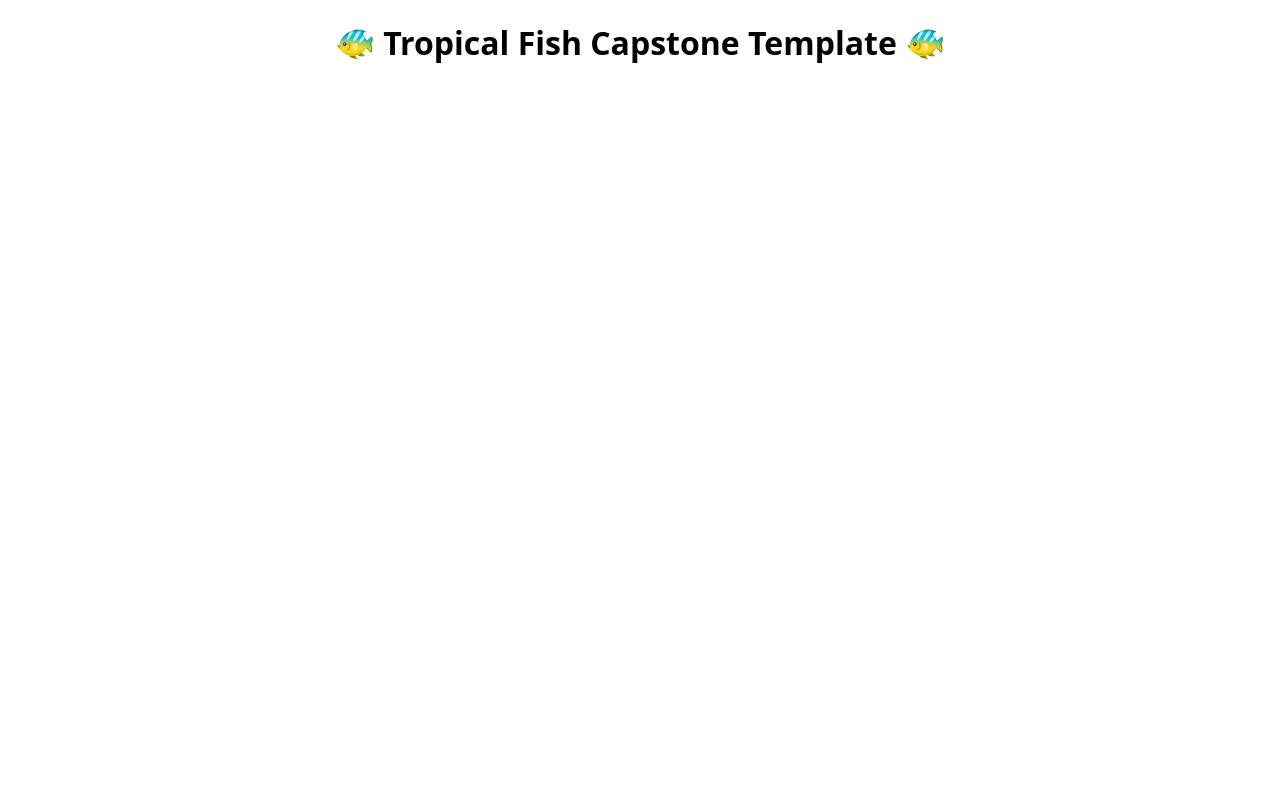
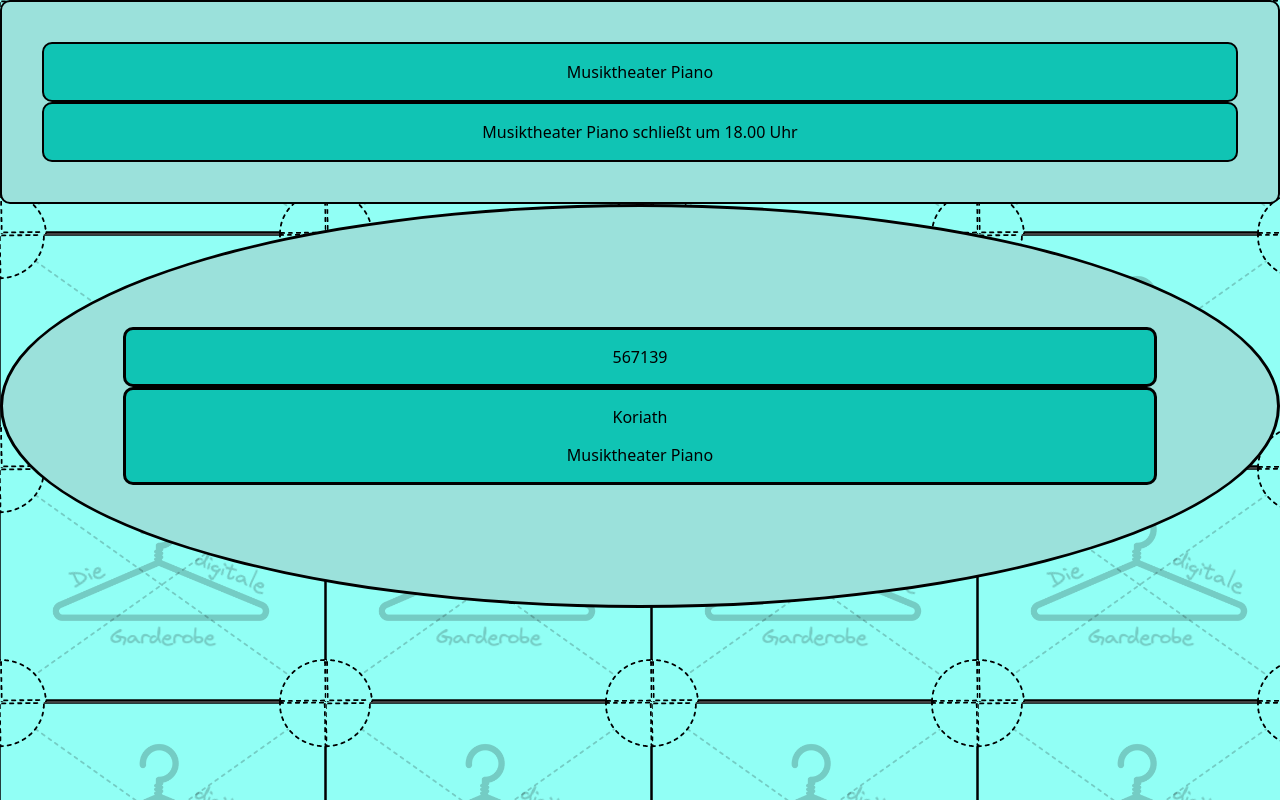
Before and after one commit to XxKikoxX/capstone-project, a Next.js app: page / in a window 1280 px wide. Built offline with nearby package versions, Linux system fonts and the light colour scheme.

Commit message:
start coding

```diff
--- /dev/null
+++ b/DB/data.js
@@ -0,0 +1,9 @@
+export const locations = [
+  {
+    id: "567139",
+    name: "Musiktheater Piano",
+    stadt: "Dortmund",
+    closing: "18.00 Uhr",
+    userName: "Koriath",
+  },
+];
--- /dev/null
+++ b/components/Eingabefeld 1/index.js
@@ -0,0 +1,34 @@
+import styled from "styled-components";
+import { locations } from "../../DB/data";
+
+export default function Heading() {
+  return (
+    <Wrapper>
+      <Border>
+        <p>{locations[0].name}</p>
+      </Border>
+      <Border>
+        <p>
+          {locations[0].name} schließt um {locations[0].closing}
+        </p>
+      </Border>
+    </Wrapper>
+  );
+}
+
+/* Border und grau Grüner Hintergrund */
+export const Wrapper = styled.article`
+  border: 2px solid black;
+  border-radius: 10px;
+  text-align: center;
+  padding: 40px;
+  background: #9be1db;
+`;
+
+/* Border und dunkel grüner Hintergrund */
+export const Border = styled.article`
+  border: 2px solid black;
+  border-radius: 10px;
+  background: #10c4b4;
+  padding: 1px;
+`;
--- a/components/Heading/index.js
+++ /dev/null
@@ -1,6 +0,0 @@
-import styled from "styled-components";
-
-const Heading = styled.h1`
-  text-align: center;
-`;
-export default Heading;
--- /dev/null
+++ b/components/Marke/index.js
@@ -0,0 +1,43 @@
+import styled from "styled-components";
+import { locations } from "../../DB/data";
+
+/* Hier entsteht meine Marke
+   mit dem Benutzernamen der
+   location id und der location */
+
+export default function Marke() {
+  return (
+    <>
+      <Wrapper>
+        <Border>
+          <article>
+            <p>{locations[0].id}</p>
+          </article>
+        </Border>
+        <Border>
+          <article>
+            <p>{locations[0].userName}</p>
+            <p>{locations[0].name}</p>
+          </article>
+        </Border>
+      </Wrapper>
+    </>
+  );
+}
+
+/* Border und grau Grüner Hintergrund */
+export const Wrapper = styled.article`
+  border: 3px solid black;
+  border-radius: 100%;
+  text-align: center;
+  padding: 120px;
+
+  background: #9be1db;
+`;
+
+/* Border und dunkel grüner Hintergrund */
+export const Border = styled.article`
+  border: 3px solid black;
+  background: #10c4b4;
+  border-radius: 10px;
+`;
--- a/pages/index.js
+++ b/pages/index.js
@@ -1,9 +1,13 @@
-import Heading from "../components/Heading";
+import Heading from "../components/Eingabefeld 1";
+import styled from "styled-components";
+import locations from "../DB/data";
+import Marke from "../components/Marke";
 
 export default function Home() {
   return (
-    <main>
-      <Heading>🐠 Tropical Fish Capstone Template 🐠</Heading>
-    </main>
+    <>
+      <Heading />
+      <Marke />
+    </>
   );
 }
--- a/styles.js
+++ b/styles.js
@@ -9,5 +9,10 @@
   body {
     margin: 0;
     font-family: system-ui;
+    /* background: #91fff5; */
+    background-image: url("/Logo.png");
+    background-repeat: repeat;
+
+
   }
 `;
```
Also changed, not shown: public/Logo.png (added), 1 other file (tests, documents, lock files or other folders).
